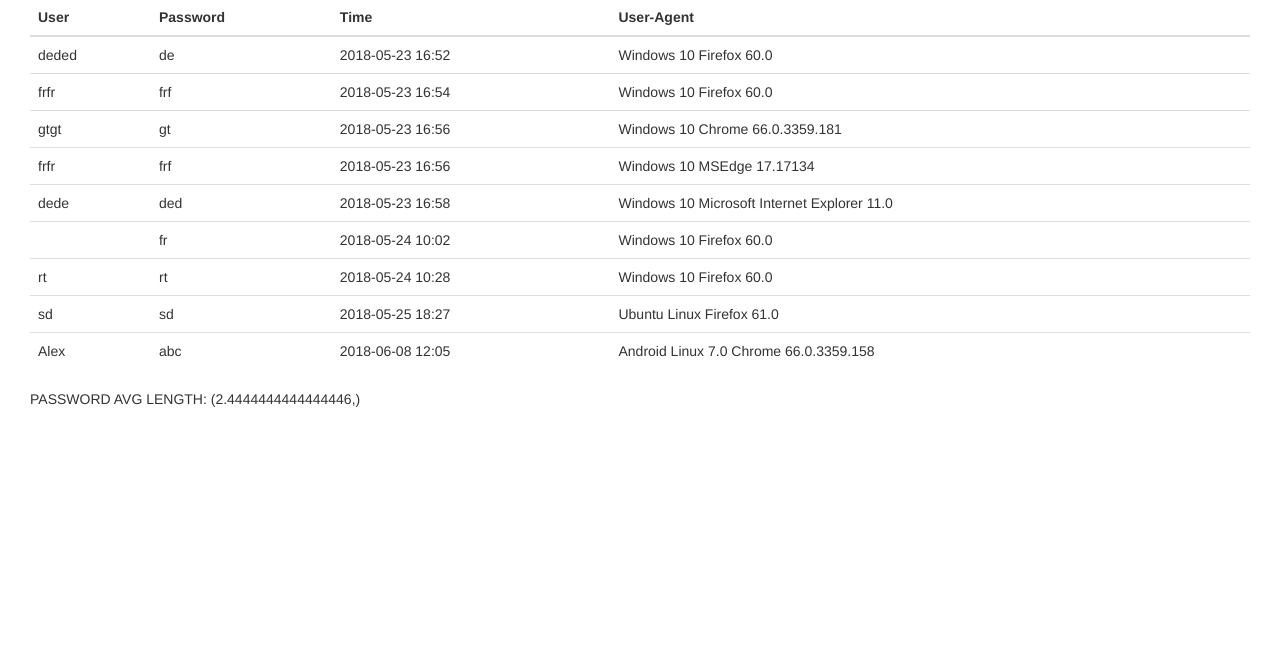
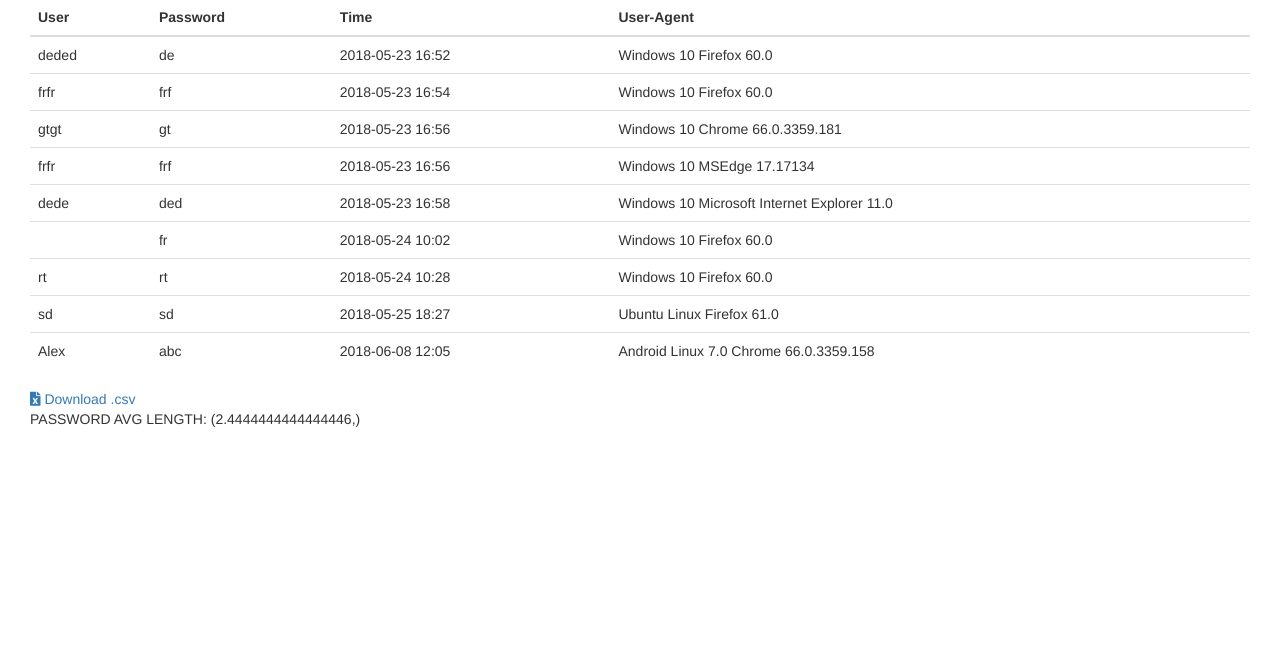
Before and after one commit to rand338/Fake-CP, a Flask app: page /users in a window 1280 px wide. Shown: the part 31-680 px from the top of the page. Run offline with Flask 2, Linux system fonts and the light colour scheme; data comes from the database, SQL or seed files in the repository; both versions use the stored data as it was after the commit; some libraries are stand-ins or nearby versions.

Commit message:
Added download csv

```diff
--- a/app/templates/base.html
+++ b/app/templates/base.html
@@ -11,6 +11,7 @@
 	<script src="https://ajax.googleapis.com/ajax/libs/jquery/3.3.1/jquery.min.js"></script>
 	<script src="https://maxcdn.bootstrapcdn.com/bootstrap/3.3.7/js/bootstrap.min.js"></script>
 	<link rel="stylesheet" href="static/css/styles.css">
+	<link rel="stylesheet" href="https://use.fontawesome.com/releases/v5.0.13/css/all.css" integrity="sha384-DNOHZ68U8hZfKXOrtjWvjxusGo9WQnrNx2sqG0tfsghAvtVlRW3tvkXWZh58N9jp" crossorigin="anonymous">
 
         {% endblock %}
     </head>
--- a/app/templates/users.html
+++ b/app/templates/users.html
@@ -3,7 +3,7 @@
 {% block title %}Users{% endblock %}
 {% endblock %}
 {% block content %}
-
+<body ng-app="tableCSV">
 <div id="mininav" class="navbar-default navbar-fixed-top">
 <a class="btn btn-sm" href="/admin" role="button"><span class="glyphicon glyphicon-arrow-left"></span> Back to the admin page</a>
 
@@ -12,6 +12,7 @@
         </a>
 </div>
 
+<div id="dvData">
 <table class="table table-hover">
 <thead>
 <tr>
@@ -32,5 +33,100 @@
 {% endfor %}
 </tbody>
 </table>
+</div>
+<div class='button'>
+	<a href="#" id ="export" role='button'><i class="fas fa-file-excel"></i> Download .csv</a>
+</div>
 <p>PASSWORD AVG LENGTH: {{ passwdAvg }}</p>
+</body>
 {% endblock %}
+{% block footer %}
+
+       <script type='text/javascript'>
+        $(document).ready(function () {
+
+            console.log("HELLO")
+            function exportTableToCSV($table, filename) {
+                var $headers = $table.find('tr:has(th)')
+                    ,$rows = $table.find('tr:has(td)')
+
+                    // Temporary delimiter characters unlikely to be typed by keyboard
+                    // This is to avoid accidentally splitting the actual contents
+                    ,tmpColDelim = String.fromCharCode(11) // vertical tab character
+                    ,tmpRowDelim = String.fromCharCode(0) // null character
+
+                    // actual delimiter characters for CSV format
+                    ,colDelim = '","'
+                    ,rowDelim = '"\r\n"';
+
+                    // Grab text from table into CSV formatted string
+                    var csv = '"';
+                    csv += formatRows($headers.map(grabRow));
+                    csv += rowDelim;
+                    csv += formatRows($rows.map(grabRow)) + '"';
+
+                    // Data URI
+                    var csvData = 'data:application/csv;charset=utf-8,' + encodeURIComponent(csv);
+
+                // For IE (tested 10+)
+                if (window.navigator.msSaveOrOpenBlob) {
+                    var blob = new Blob([decodeURIComponent(encodeURI(csv))], {
+                        type: "text/csv;charset=utf-8;"
+                    });
+                    navigator.msSaveBlob(blob, filename);
+                } else {
+                    $(this)
+                        .attr({
+                            'download': filename
+                            ,'href': csvData
+                            //,'target' : '_blank' //if you want it to open in a new window
+                    });
+                }
+
+                //------------------------------------------------------------
+                // Helper Functions
+                //------------------------------------------------------------
+                // Format the output so it has the appropriate delimiters
+                function formatRows(rows){
+                    return rows.get().join(tmpRowDelim)
+                        .split(tmpRowDelim).join(rowDelim)
+                        .split(tmpColDelim).join(colDelim);
+                }
+                // Grab and format a row from the table
+                function grabRow(i,row){
+
+                    var $row = $(row);
+                    //for some reason $cols = $row.find('td') || $row.find('th') won't work...
+                    var $cols = $row.find('td');
+                    if(!$cols.length) $cols = $row.find('th');
+
+                    return $cols.map(grabCol)
+                                .get().join(tmpColDelim);
+                }
+                // Grab and format a column from the table
+                function grabCol(j,col){
+                    var $col = $(col),
+                        $text = $col.text();
+
+                    return $text.replace('"', '""'); // escape double quotes
+
+                }
+            }
+
+
+            // This must be a hyperlink
+            $("#export").click(function (event) {
+                // var outputFile = 'export'
+                var outputFile = window.prompt("What do you want to name your output file") || 'export';
+                outputFile = outputFile.replace('.csv','') + '.csv'
+
+                // CSV
+                exportTableToCSV.apply(this, [$('#dvData > table'), outputFile]);
+
+                // IF CSV, don't do event.preventDefault() or return false
+                // We actually need this to be a typical hyperlink
+            });
+        });
+</script>
+
+{% endblock %}
```
Also changed, not shown: test.db.
